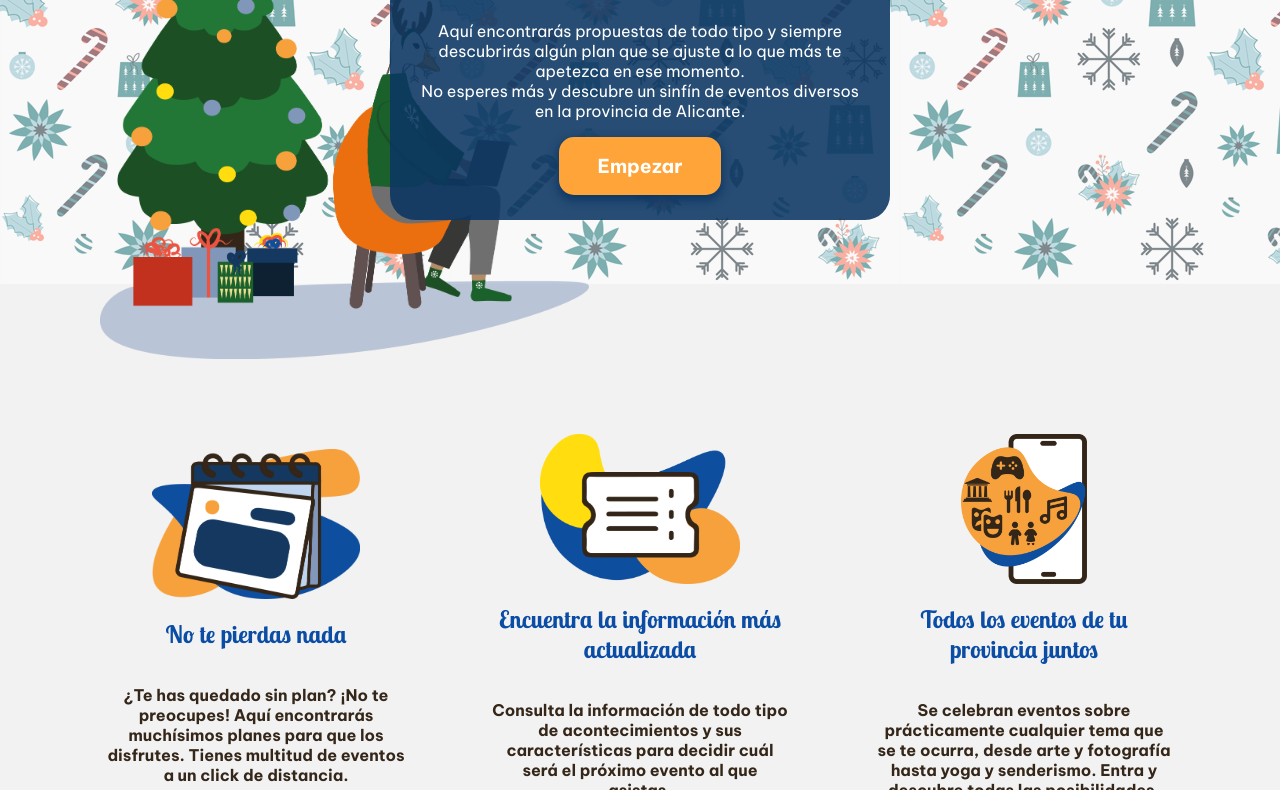
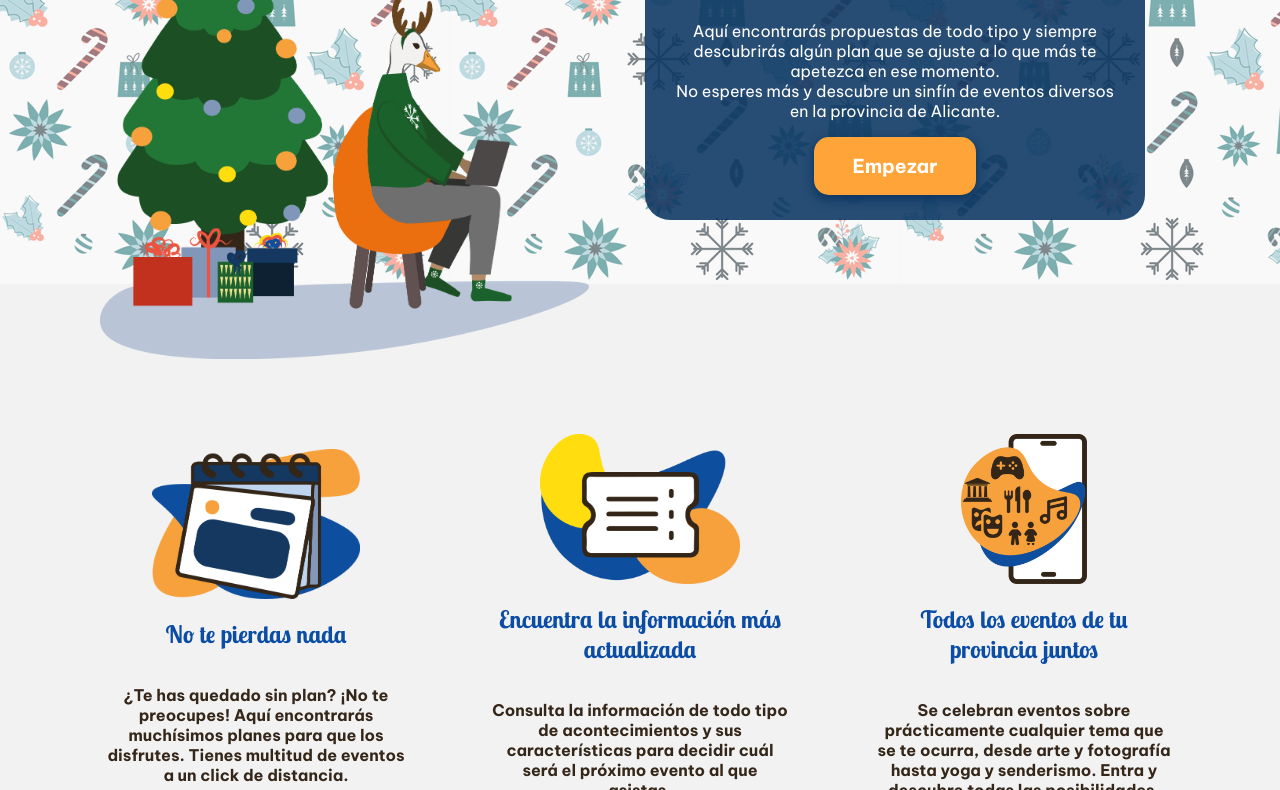
Before and after one commit to drapper-drake/landing_anec, a website built with Vite: page src/index.html in a window 1280 px wide. Shown: the part 166-956 px from the top of the page. Built offline with nearby package versions, Linux system fonts and the light colour scheme; files whose address does not match are found by name.

Commit message:
Fixed header

```diff
--- a/src/css/index.css
+++ b/src/css/index.css
@@ -25,7 +25,7 @@ header {
   background-size: contain;
   display: flex;
   flex-direction: row;
-  justify-content: space-around;
+  justify-content: flex-end;
   align-items: center;
   position:relative;
 }
@@ -39,6 +39,7 @@ header>img{
 .hero-container {
   width: 450px;
   padding: 25px;
+  margin-right: 135px;
   background: var(--bg-dark-80);
   border-radius: 25px;
   text-align: center;
```
